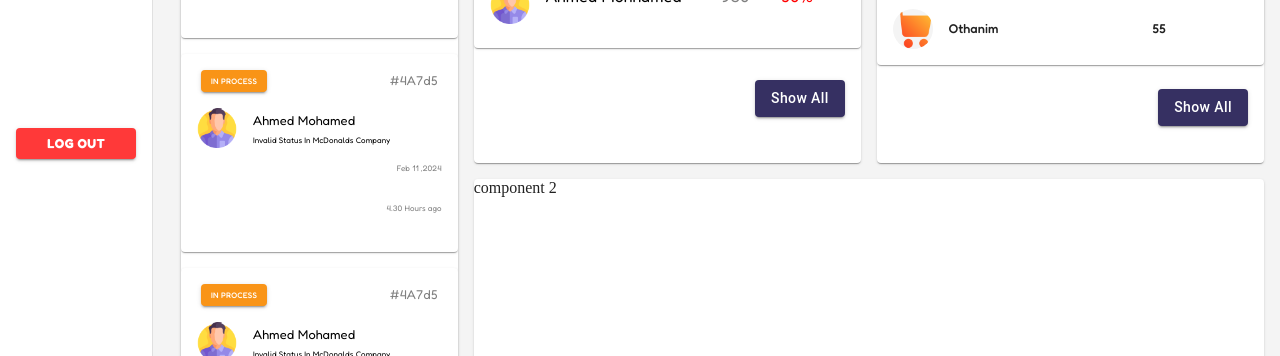
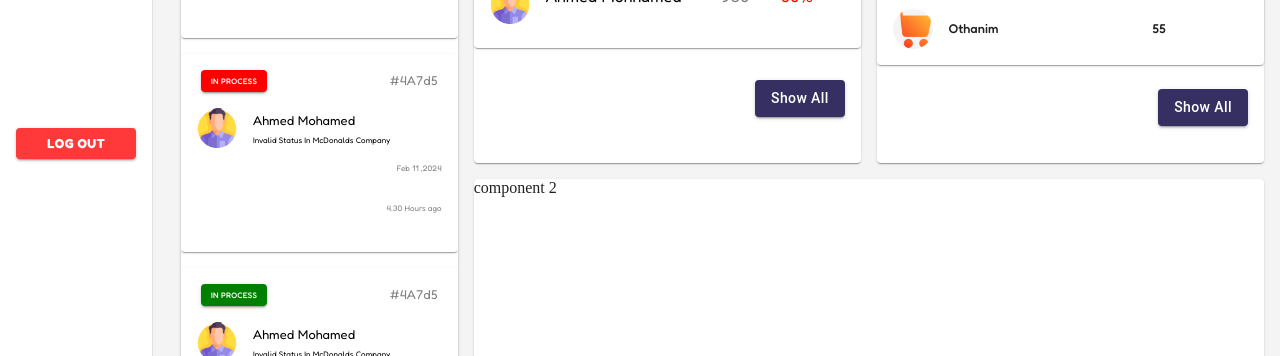
Before and after one commit to Naominm/ticket-management-system-frontend, a React (Vite) app: page /dashboard in a window 1280 px wide. Shown: the part 312-668 px from the top of the page. Built offline with nearby package versions, Linux system fonts and the light colour scheme; some icons are missing.

Commit message:
Feat: Use the collect background color prop to reuse it at the last tickets card

```diff
--- a/src/components/cardBodyComponent.tsx
+++ b/src/components/cardBodyComponent.tsx
@@ -17,6 +17,7 @@ interface CardProps {
   status: string;
   date: string;
   time: string;
+  bg: string;
 }
 
 export default function CardBodyComponent({
@@ -26,6 +27,7 @@ export default function CardBodyComponent({
   status,
   date,
   time,
+  bg,
 }: CardProps) {
   return (
     <Card>
@@ -43,7 +45,7 @@ export default function CardBodyComponent({
             variant="contained"
             sx={{
               fontFamily: "var(--primary-font)",
-              bgcolor: "var(--yellow-color)",
+              bgcolor: bg,
               fontSize: "0.5rem",
             }}
           >
--- a/src/pages/dashboard.tsx
+++ b/src/pages/dashboard.tsx
@@ -82,6 +82,7 @@ export default function DashboardPage() {
                   date="Feb 11 ,2024"
                   time="4.30 Hours ago"
                   id="#4A7d5"
+                  bg="var(--yellow-color)"
                 />
                 <CardBodyComponent
                   title="in process"
@@ -90,6 +91,7 @@ export default function DashboardPage() {
                   date="Feb 11 ,2024"
                   time="4.30 Hours ago"
                   id="#4A7d5"
+                  bg="red"
                 />
                 <CardBodyComponent
                   title="in process"
@@ -98,6 +100,7 @@ export default function DashboardPage() {
                   date="Feb 11 ,2024"
                   time="4.30 Hours ago"
                   id="#4A7d5"
+                  bg="green"
                 />
               </Card>
               <ShowAll />
```
